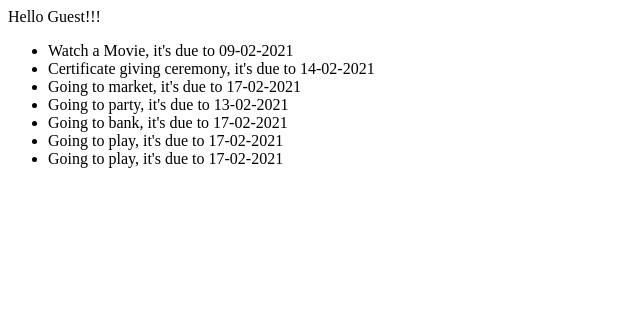
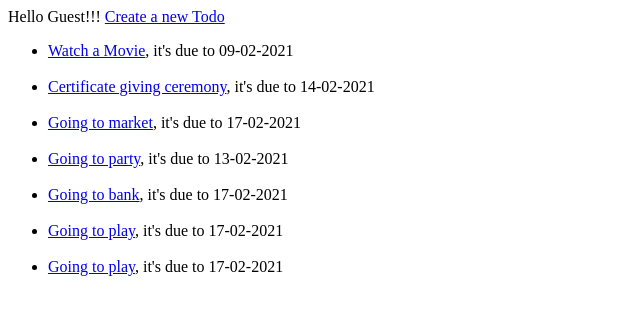
Before and after one commit to meherab-mhk/todo, a Django app: page / in a window 1280 px wide. Shown: the top 315 px of the page, without its empty margins (0-640 px from the left). Run offline with Django 3.2, Linux system fonts and the light colour scheme; data comes from the database, SQL or seed files in the repository; both versions use the stored data as it was after the commit.

Commit message:
created form for new todo

```diff
--- a/todo/templates/todo/todo_list.html
+++ b/todo/templates/todo/todo_list.html
@@ -11,9 +11,12 @@
     {% else %}
     Hello Guest!!!
     {% endif %}
+    <a href="/create">Create a new Todo</a>
     <ul>
         {% for todo in todo_list %}
-        <li>{{ todo.name }}, it's due to {{ todo.due_date|date:"d-m-Y" }}</li>
+        <li>
+            <a href="/{{ todo.id }}">{{ todo.name }}</a>, it's due to {{ todo.due_date|date:"d-m-Y" }}
+        </li><br/>
         {% endfor %}
     </ul>
 </body>
--- a/todo/urls.py
+++ b/todo/urls.py
@@ -1,10 +1,11 @@
 from django.urls import path
 
-from .views import todo_list,todo_detail
+from .views import todo_list,todo_detail,todo_create
 
 app_name = 'todos'
 
 urlpatterns = [
     path('', todo_list),
+    path('create/',todo_create),
     path('<id>/', todo_detail)
 ]
--- a/todo/views.py
+++ b/todo/views.py
@@ -1,6 +1,8 @@
 from django.http import HttpResponse
-from django.shortcuts import render
+from django.shortcuts import render,redirect
+from .forms import TodoForm
 from .models import Todo
+
 
 # Create your views here.
 def todo_list(request):
@@ -13,9 +15,28 @@ def todo_list(request):
 
 #CRUD , Create , retrieve , update , delete , delete
 
-def todo_detail(request, id):
-    todo = Todo.objects.get(id=id)
+def todo_detail(request, id=None):
+    try:
+        todo = Todo.objects.get(id=id)
+    except Todo.DoesNotExist:
+        return
     context = {
         "todo": todo
     }
     return render(request,"todo/todo_detail.html", context)
+
+def todo_create(request):
+    form = TodoForm(request.POST or None)
+    if form.is_valid():
+        # name        = form.cleaned_data['name']
+        # due_date    = form.cleaned_data['due_date']
+        # print(name,due_date)
+
+        # new_todo = Todo.objects.create(name=name,due_date=due_date)
+        # pass
+        form.save()
+        return redirect('/')
+    context = {
+        "form": form
+    }
+    return render(request, "todo/todo_create.html",context)
```
Also changed, not shown: todo/forms.py (added, +7 -0 lines), todo/templates/todo/todo_create.html (added, +25 -0 lines), db.sqlite3.
